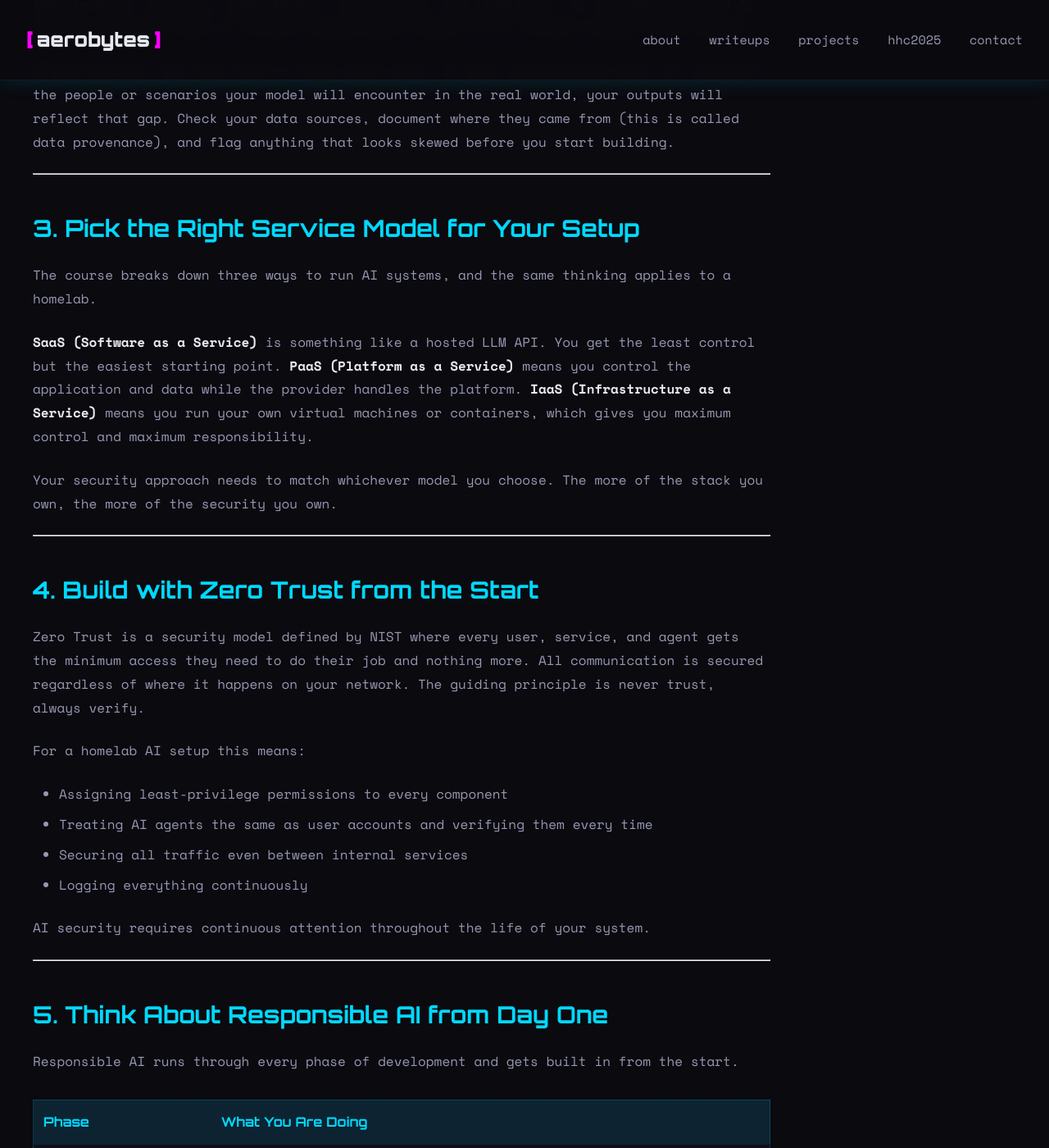
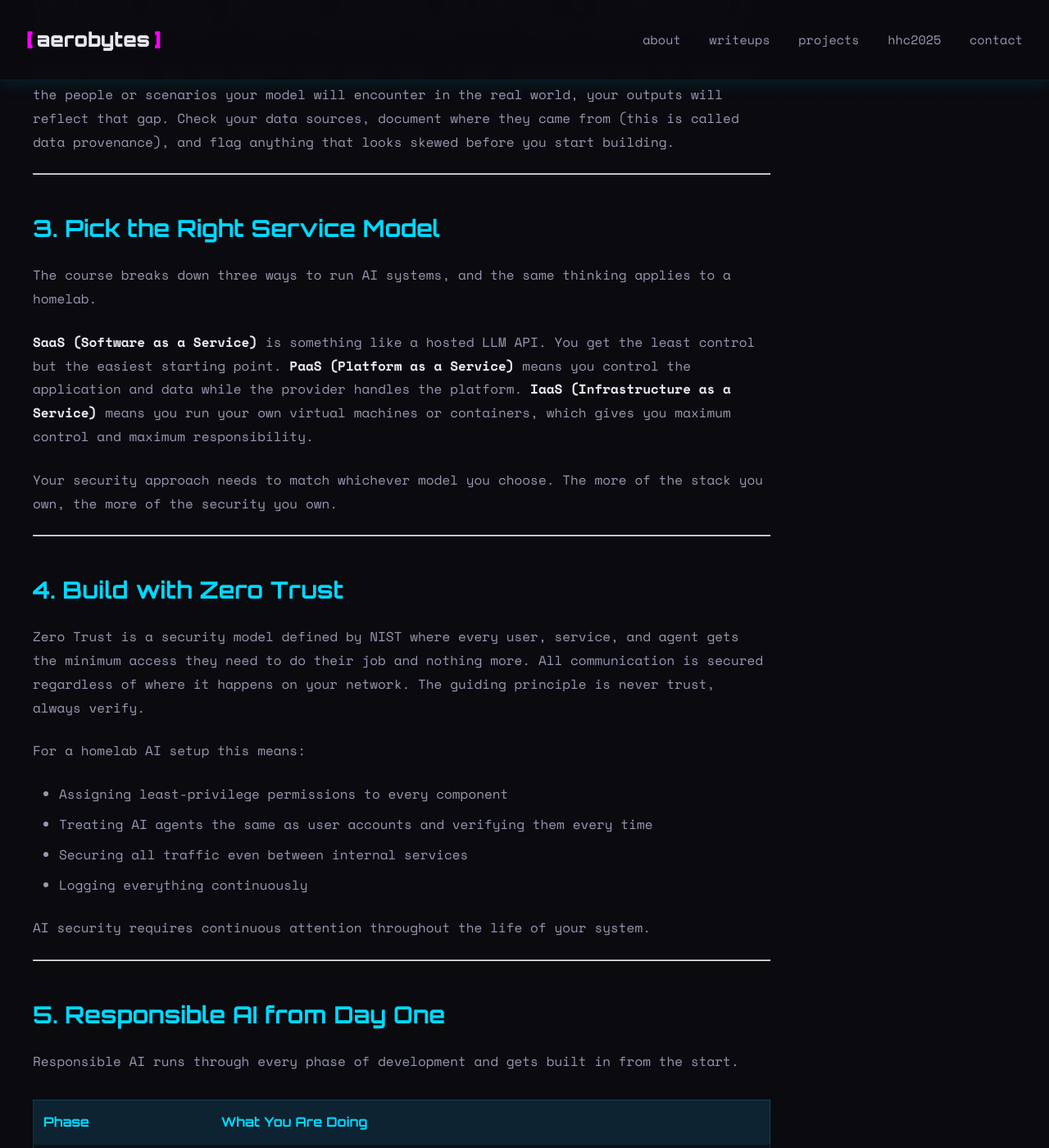
Before and after one commit to Aeronique/aerobytes-site, a Jekyll site: the page built from _posts/2026-03-30-homelab-ai-playbook.md, in a window 1280 px wide and 1400 px high, scrolled down 1154 px. Shown: the whole window at 82% size. Built offline with Jekyll 4.4.1, drawn with Linux system fonts in a browser that asks for light colours; some of the changed text lies outside the part shown.

Commit message:
Update 2026-03-30-homelab-ai-playbook.md

```diff
--- a/_posts/2026-03-30-homelab-ai-playbook.md
+++ b/_posts/2026-03-30-homelab-ai-playbook.md
@@ -36,7 +36,7 @@ Beyond quality, you also need to think about bias. If your training data does no
 
 ---
 
-## 3. Pick the Right Service Model for Your Setup
+## 3. Pick the Right Service Model
 
 The course breaks down three ways to run AI systems, and the same thinking applies to a homelab.
 
@@ -46,7 +46,7 @@ Your security approach needs to match whichever model you choose. The more of th
 
 ---
 
-## 4. Build with Zero Trust from the Start
+## 4. Build with Zero Trust
 
 Zero Trust is a security model defined by NIST where every user, service, and agent gets the minimum access they need to do their job and nothing more. All communication is secured regardless of where it happens on your network. The guiding principle is never trust, always verify.
 
@@ -61,7 +61,7 @@ AI security requires continuous attention throughout the life of your system.
 
 ---
 
-## 5. Think About Responsible AI from Day One
+## 5. Responsible AI from Day One
 
 Responsible AI runs through every phase of development and gets built in from the start.
 
@@ -79,7 +79,7 @@ Even in a homelab, skipping these steps creates problems later that are much har
 
 ---
 
-## 6. Know the Threats Specific to AI Systems
+## 6. Know Specific AI Threats
 
 Traditional cybersecurity threats still apply to AI, but AI introduces some unique ones. The course covers the OWASP threat taxonomy for generative and agentic AI. The ones most relevant to a local implementation are:
 
```
Also changed, not shown: other parts of _posts/2026-03-30-homelab-ai-playbook.md (+4 -4 lines).
